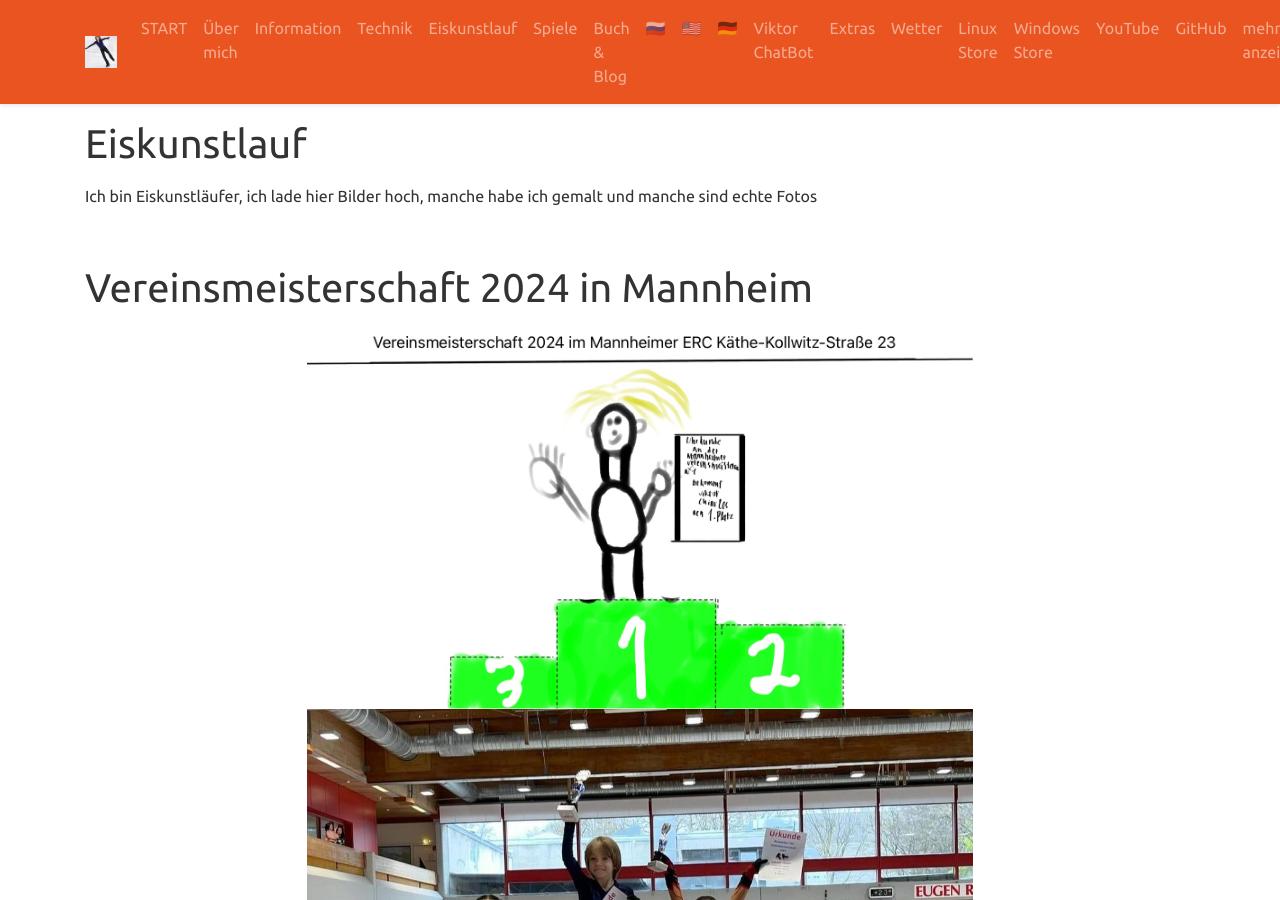
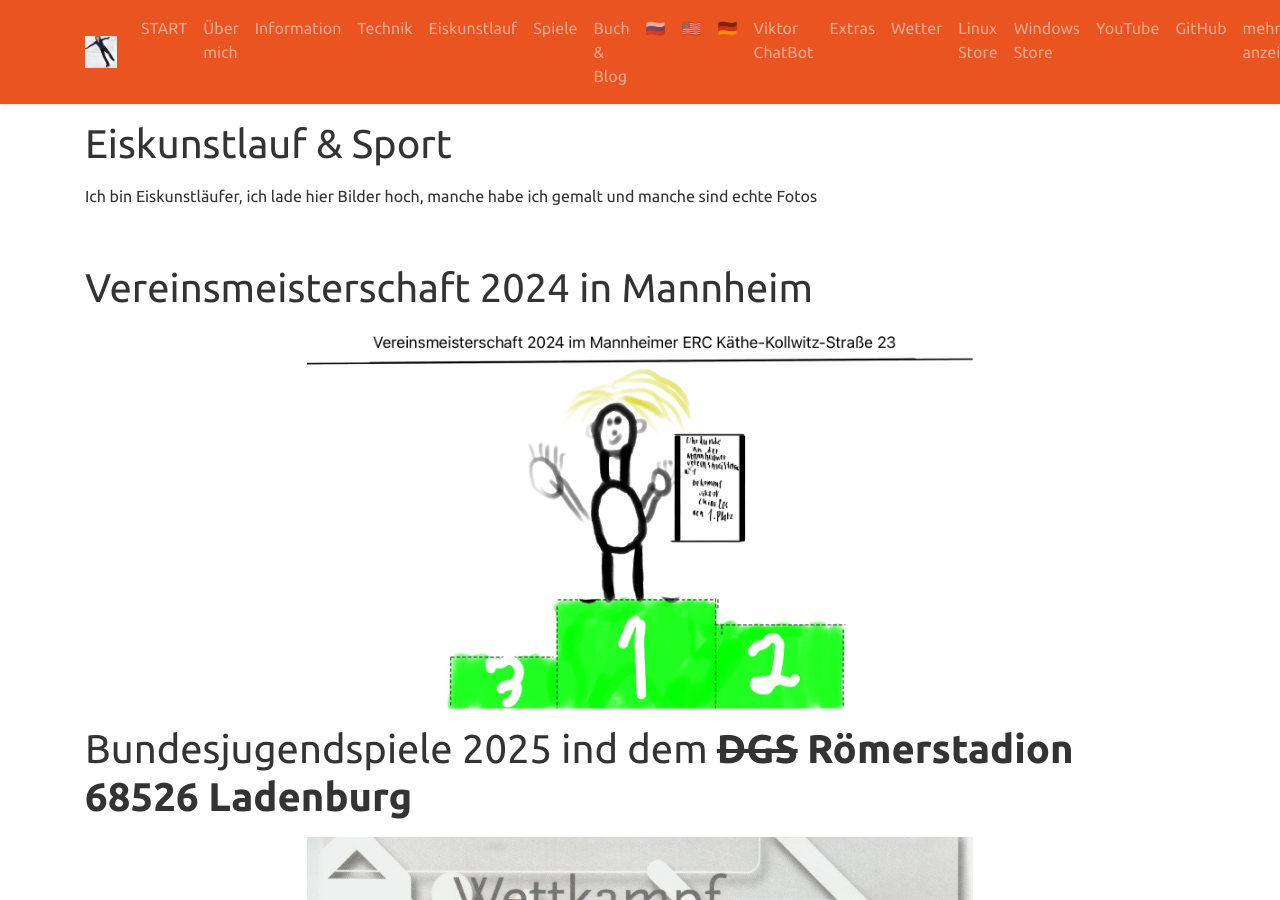
Before and after one commit to viktor-chiarcos/viktor-chiarcos.github.io, a Jekyll site: the page built from _pages/ice.md, in a window 1280 px wide and 900 px high. Built offline with Jekyll 4.4.1, drawn with Linux system fonts in a browser that asks for light colours.

Commit message:
Update ice.md

```diff
--- a/_pages/ice.md
+++ b/_pages/ice.md
@@ -1,6 +1,6 @@
 ---
 layout: page
-title: "Eiskunstlauf"
+title: "Eiskunstlauf & Sport"
 permalink: /ice/
 ---
 
@@ -19,10 +19,12 @@ Ich bin Eiskunstläufer, ich lade hier Bilder hoch, manche habe ich gemalt und m
 </div>
 
 
+# Bundesjugendspiele 2025 ind dem ~~**DGS**~~ **Römerstadion 68526 Ladenburg**
 
-<!--
-![](ice-platz-1.jpg)
--->
+
+<div style="text-align: center;">
+<img src="/Entwurf/bundesjugendspiele.jpg" alt="Bild: Bundesjugendspiele 2025 (Urkunde)" style="width: 60%;text-align: center;" />
+</div>
 
 <div style="text-align: center;">
 <img src="../Entwurf/ice-platz-1.jpg" alt="Bild: Platz 1 in meiner Gruppe, Foto" style="width: 60%;text-align: center;" />
```
